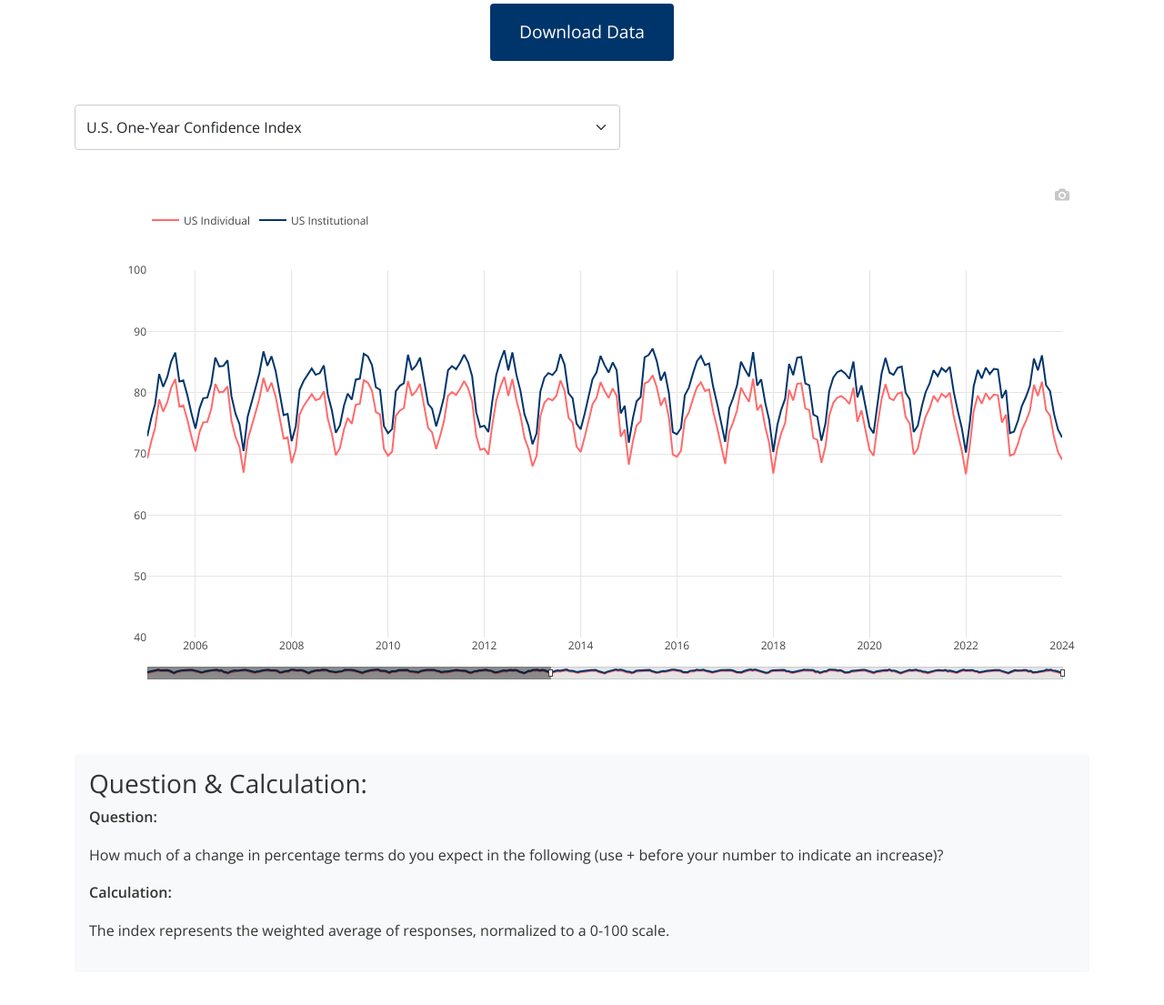
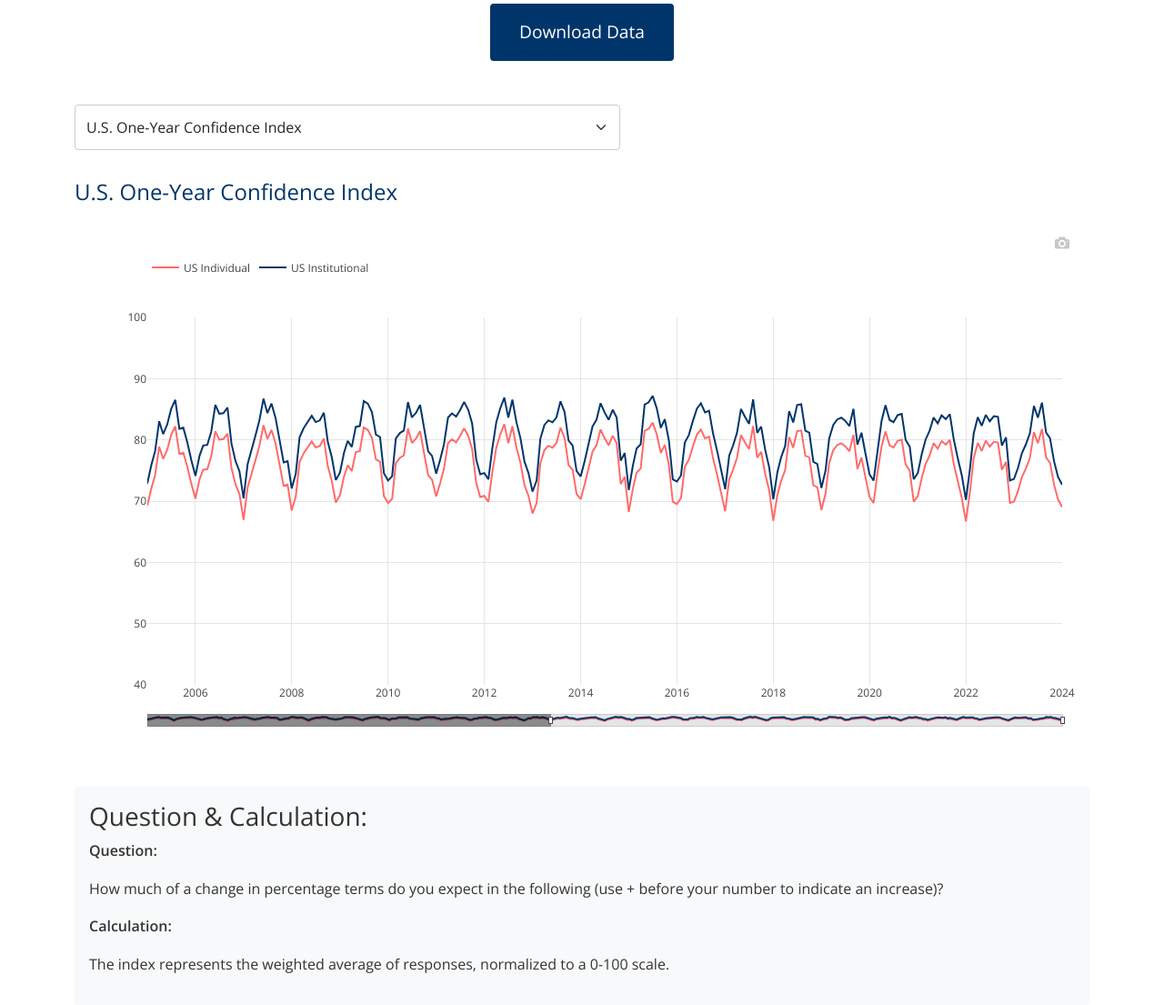
Before and after one commit to francescoafabozzi/ShillerSite, a Flask app: page / in a window 1280 px wide. Shown: the part 457-1562 px from the top of the page at 91% size. Before the commit the page ends 1490 px from the top, so only its background shows below. Run offline with Flask 3, Linux system fonts and the light colour scheme; some libraries are stand-ins or nearby versions.

Commit message:
Agent query: Is the plot title now displaying correctly above the plot without any cutoff issues?
Improve plot title display and styling, dynamically updating the title based on selected index.

Screenshot: https://storage.googleapis.com/screenshot-production-us-central1/30ca350f-1665-4512-8856-d55b9f58b7a7/4019d6d6-62f3-4d05-a8e8-007c5f63f926.jpg

```diff
--- a/static/css/style.css
+++ b/static/css/style.css
@@ -86,8 +86,15 @@ body {
     background-color: #fff;
 }
 
+.plot-title {
+    color: var(--yale-blue);
+    margin: 1.5rem 0;
+    font-size: 1.5rem;
+    font-weight: 500;
+}
+
 .plot-container {
-    margin: 2rem 0;
+    margin: 1rem 0;
     min-height: 600px;
 }
 
--- a/static/js/main.js
+++ b/static/js/main.js
@@ -17,6 +17,13 @@ document.addEventListener('DOMContentLoaded', function() {
 
 // Handle index switching
 function switchIndex(indexId) {
+    const titles = {
+        'one-year': 'U.S. One-Year Confidence Index',
+        'crash': 'U.S. Crash Confidence Index',
+        'buy-dips': 'U.S. Buy-on-Dips Confidence Index',
+        'valuation': 'U.S. Valuation Confidence Index'
+    };
+    document.getElementById('plot-title').textContent = titles[indexId];
     loadPlotData(indexId);
     updateCalculationContent(indexId);
 }
@@ -96,18 +103,6 @@ async function loadPlotData(plotType) {
     };
 
     const layout = {
-        title: {
-            text: titles[plotType],
-            y: 0.98,
-            font: {
-                size: 16,
-                weight: 500
-            },
-            yanchor: 'bottom',
-            pad: {
-                b: 30
-            }
-        },
         height: 600,
         xaxis: {
             title: '',
--- a/templates/index.html
+++ b/templates/index.html
@@ -56,6 +56,7 @@
                 </select>
             </div>
 
+            <h2 id="plot-title" class="plot-title"></h2>
             <div id="plot-container" class="plot-container"></div>
 
             <div class="calculation-section">
```
